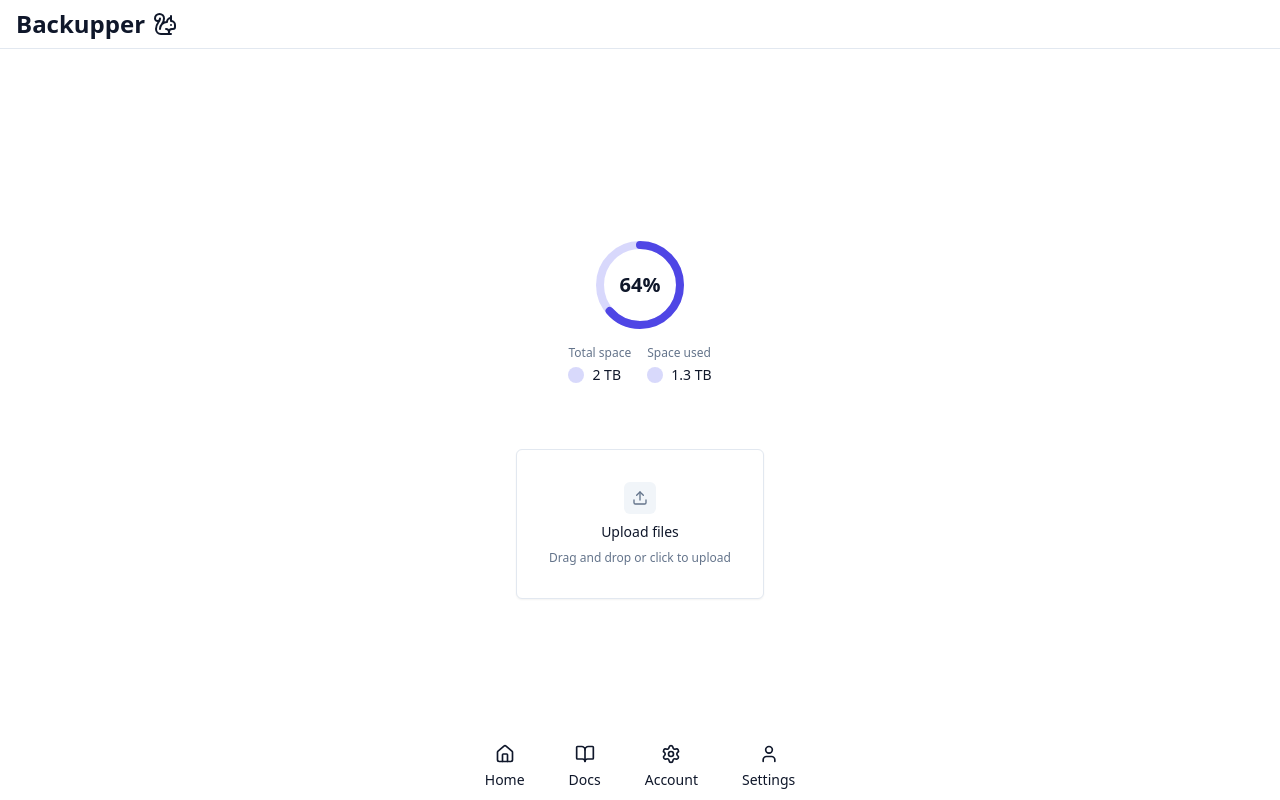
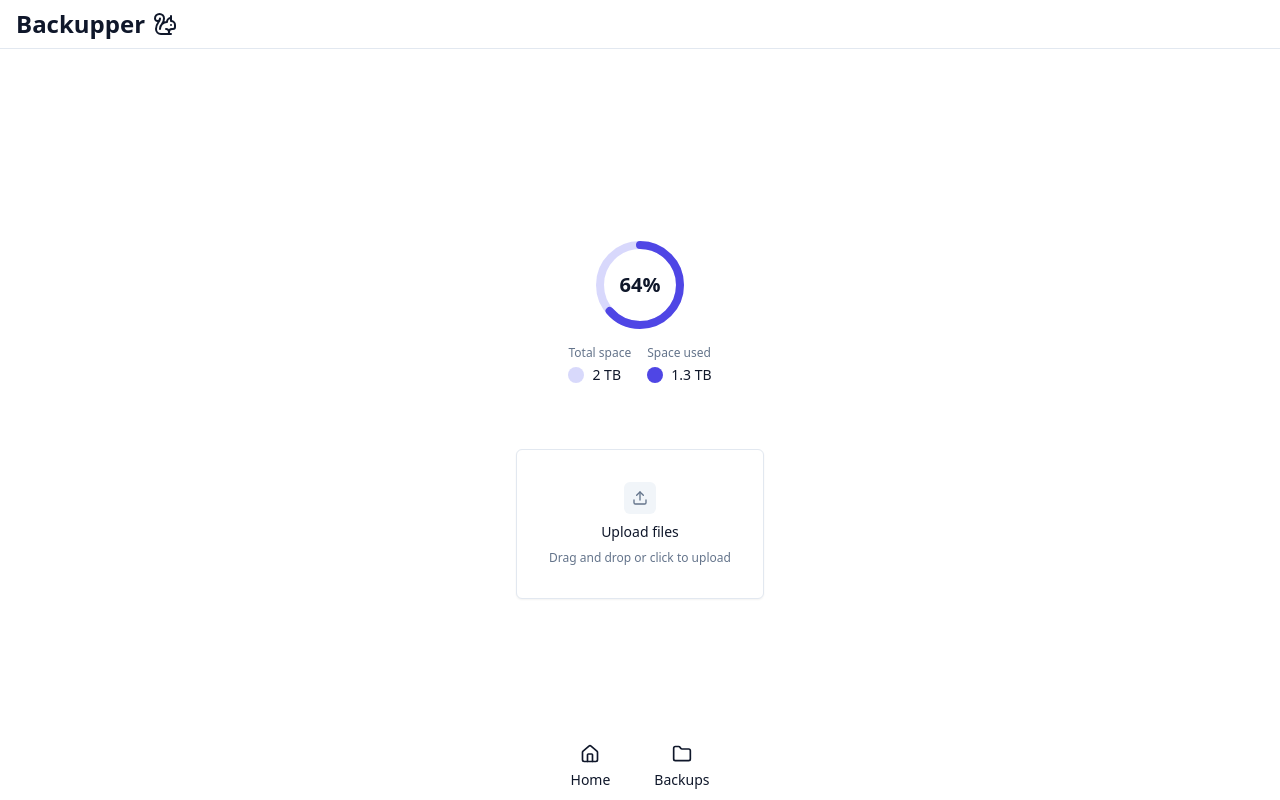
Before and after one commit to Enzyklopaedino/backupper, a React (Vite) app: page / in a window 1280 px wide. Built offline with nearby package versions, Linux system fonts and the light colour scheme.

Commit message:
refactor: extract component from backup-progess

```diff
--- a/src/components/ui/backup-progress.tsx
+++ b/src/components/ui/backup-progress.tsx
@@ -21,8 +21,16 @@ export const BackupProgress = () => {
 				progressClassName="stroke-indigo-600"
 			/>
 			<Item className="flex flex-row space-x-4">
-				<BackupDescription description="Total space" value="2 TB" />
-				<BackupDescription description="Space used" value="1.3 TB" />
+				<BackupDescription
+					description="Total space"
+					value="2 TB"
+					color="bg-indigo-500/25"
+				/>
+				<BackupDescription
+					description="Space used"
+					value="1.3 TB"
+					color="bg-indigo-600"
+				/>
 			</Item>
 		</div>
 	);
@@ -31,17 +39,19 @@ export const BackupProgress = () => {
 type DescriptionBackupProps = {
 	description: string;
 	value: string;
+	color: 'bg-indigo-500/25' | 'bg-indigo-600';
 };
 
 const BackupDescription: FC<DescriptionBackupProps> = ({
 	description,
 	value,
+	color,
 }) => {
 	return (
 		<ItemContent className="flex flex-col">
 			<ItemDescription className="text-xs">{description}</ItemDescription>
 			<div className="flex flex-row items-center space-x-2">
-				<div className="bg-indigo-500/25 rounded-full w-4 h-4" />
+				<div className={`${color} rounded-full w-4 h-4`} />
 				<ItemTitle className="text-sm">{value}</ItemTitle>
 			</div>
 		</ItemContent>
--- a/src/components/ui/navigation-menu-mobile.tsx
+++ b/src/components/ui/navigation-menu-mobile.tsx
@@ -6,14 +6,12 @@ import {
 	navigationMenuTriggerStyle,
 } from '@/src/components/ui/navigation-menu';
 import { cn } from '@/lib/utils';
-import { BookOpen, Home, Settings, User } from 'lucide-react';
+import { Folder, Home } from 'lucide-react';
 import { Link } from 'react-router-dom';
 
 const navigationMenuItems = [
 	{ title: 'Home', href: '/', icon: Home, isActive: true },
-	{ title: 'Docs', href: '/docs', icon: BookOpen },
-	{ title: 'Account', href: '/account', icon: Settings },
-	{ title: 'Settings', href: '/settings', icon: User },
+	{ title: 'Backups', href: '/backups', icon: Folder },
 ];
 
 export default function NavigationMenuMobile() {
```
